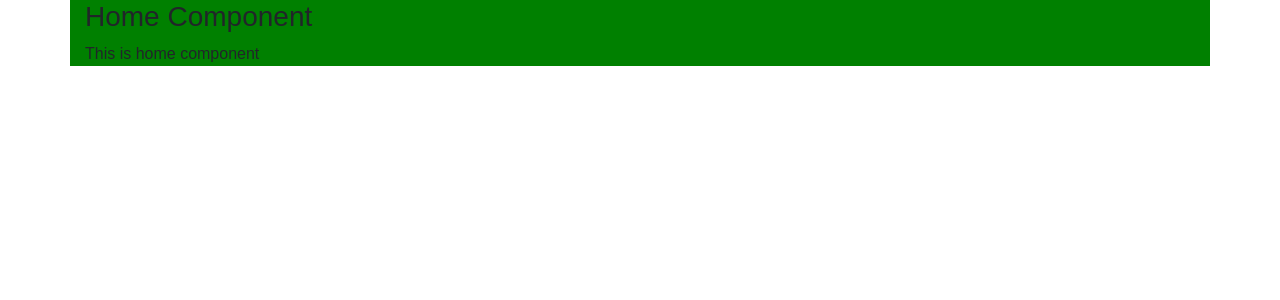
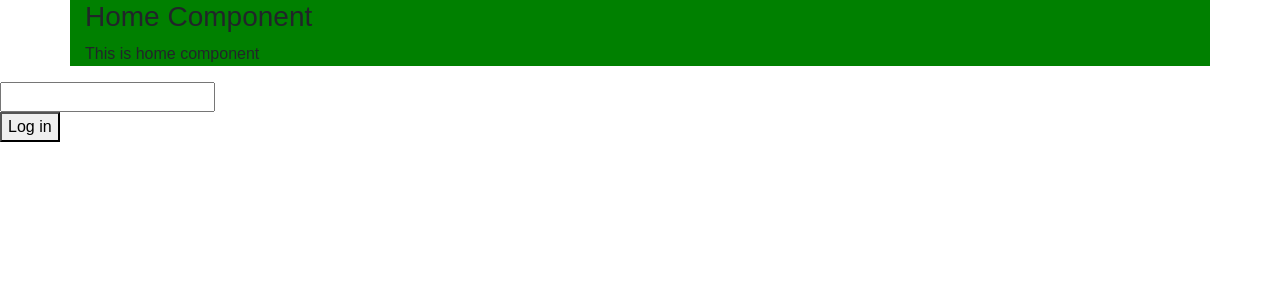
Before and after one commit to DerejeKitaw/reactJs, a React (Create React App) app: page / in a window 1280 px wide. Shown: the top 300 px of the page. Built offline with nearby package versions, Linux system fonts and the light colour scheme; the HTML template or start-up script is replaced by a standard one.

Commit message:
field can update

```diff
--- a/src/App.js
+++ b/src/App.js
@@ -1,12 +1,14 @@
 import React, { Component } from 'react';
 import './index.css';
 import Home from './components/Home'
+import Form from './components/Form'
 class App extends Component {
 
   render() {
     return (
       <div>
         <Home />
+        <Form />
       </div>
     );
   }
--- /dev/null
+++ b/src/components/Form/index.js
@@ -0,0 +1,69 @@
+import React, { Component } from 'react';
+import FormField from '../utils/Formfield';
+
+export default class extends Component {
+  state = {
+    formError: false,
+    formSuccess: '',
+    formData: {
+      email: {
+        element: 'input',
+        value: '',
+        valid: false,
+        touched: false,
+        validationMessage: '',
+        config: {
+          name: 'email_input',
+          type: 'email',
+          placeholder: 'Enter your email'
+        },
+        validation: {
+          required: true,
+          email: true
+        }
+      }
+    }
+  };
+  /**
+   * changedField - is an object with {event, id}
+   *              - updated form Data
+   */
+  updateForm = changedField => {
+    // clone formData
+    const newFormData = {
+      ...this.state.formData
+    };
+    // get new element updated. changedField = {event, id}
+    const newElement = {
+      ...newFormData[changedField.id]
+    };
+    // changedField = {event, id}
+    newElement.value = changedField.event.target.value;
+    newFormData[changedField.id] = newElement;
+
+    console.log('newFormData', newFormData);
+    console.log('newElement', newElement);
+    this.setState({
+      formError: false,
+      formData: newFormData
+    });
+  };
+  submitForm(event) {
+    event.preventDefault();
+    console.log('submitted');
+  }
+  render() {
+    return (
+      <div>
+        <form>
+          <FormField
+            id={'email'}
+            fieldData={this.state.formData.email}
+            change={changedField => this.updateForm(changedField)}
+          />
+          <button onClick={event => this.submitForm(event)}>Log in</button>
+        </form>
+      </div>
+    );
+  }
+}
--- /dev/null
+++ b/src/components/Form/style.css
@@ -0,0 +1,2 @@
+.container {
+  background: green; }
--- /dev/null
+++ b/src/components/Form/style.scss
@@ -0,0 +1,3 @@
+.container{
+  background: green;
+}
--- /dev/null
+++ b/src/components/utils/Formfield/index.js
@@ -0,0 +1,37 @@
+import React from 'react';
+/**
+   * @desc this class will return FormField component
+   * @param {string} id - Field name defined in state.formData
+   * @example id='email';
+   *  state = {
+    formData: {
+      email: {
+        element: 'input',
+        value: '',
+        valid: false,
+        touched: false,
+        validationMessage: '',
+        config: {
+          name: 'email_input',
+          type: 'email',
+          placeholder: 'Enter your email'
+        },
+      }
+    }
+  };
+  * @param {object} fieldData - all form elememts
+  * Eg. formData: {email: {...},firstName: {...}...}
+  * @param {function} change - will send the event and id of changed field
+  * @return jsx - form field
+  */
+export default ({ id, fieldData, change }) => {
+  console.log(fieldData);
+  return (
+    <div>
+      <input
+        value={fieldData.value}
+        onChange={event => change({ event, id })}
+      />
+    </div>
+  );
+};
```
